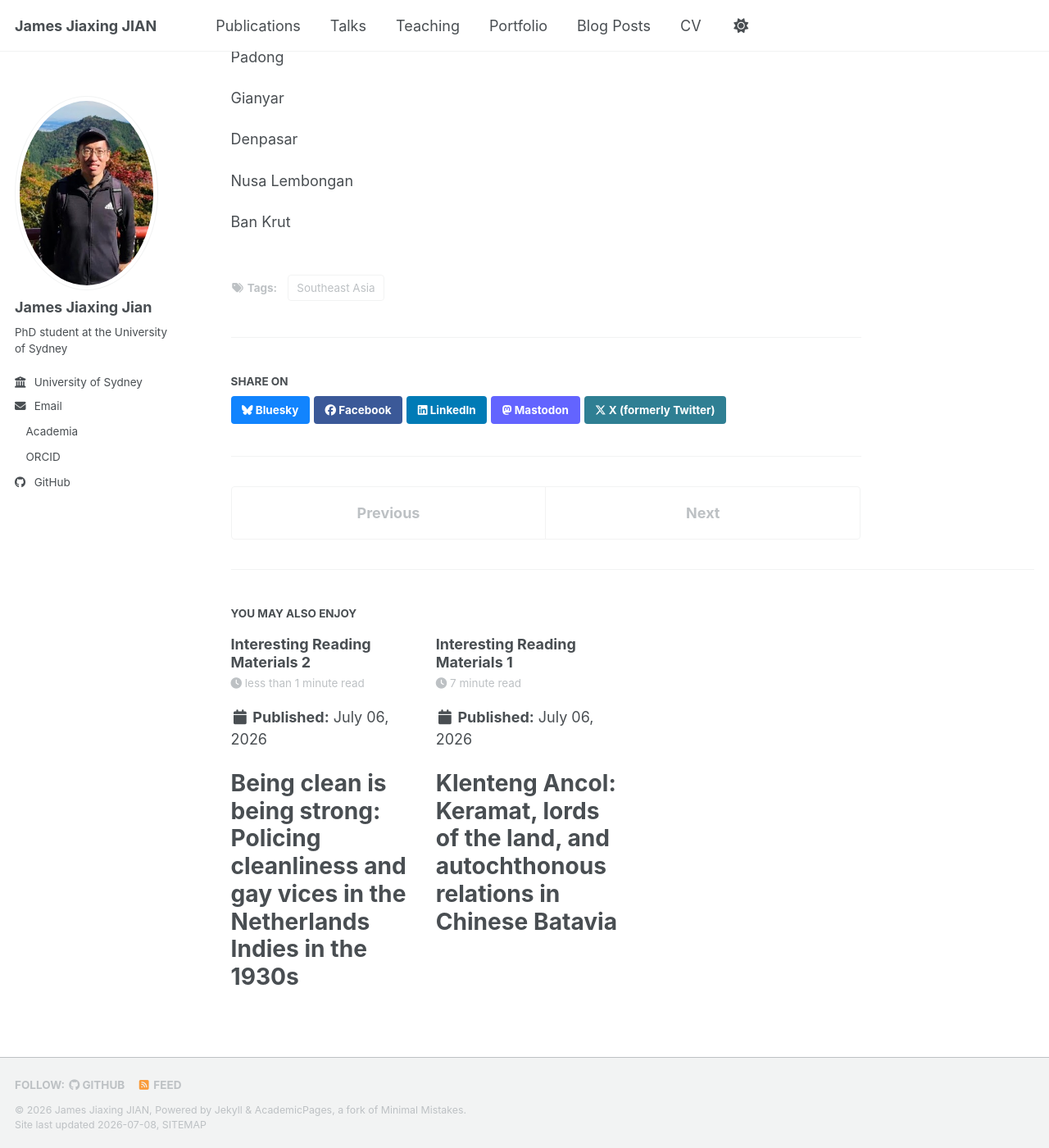
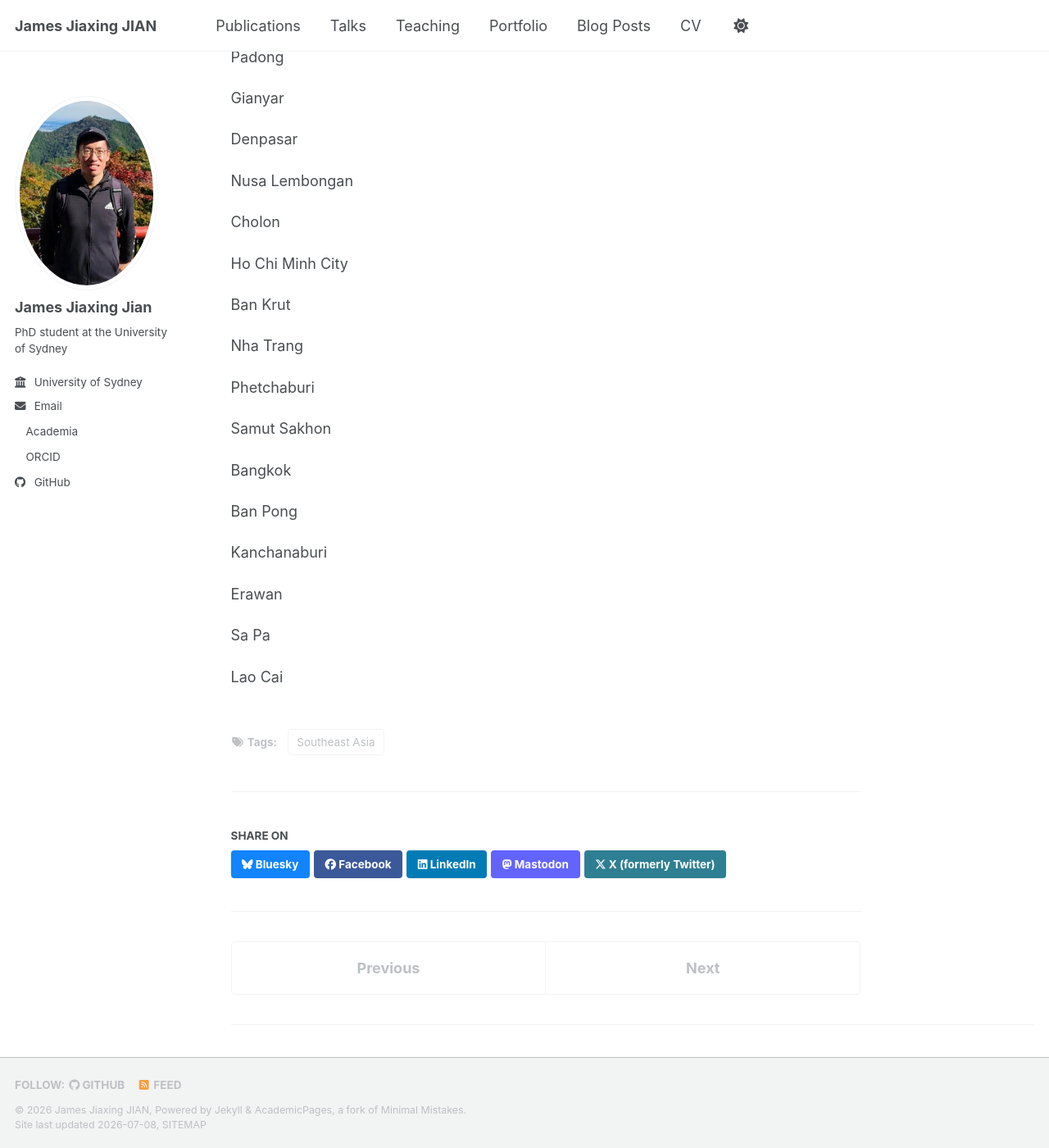
Before and after one commit to jamesjiaxingjian/jamesjiaxingjian.github.io, a Jekyll site: the page built from _posts/2026-07-08-SEA-places-visited.md, in a window 1280 px wide and 1400 px high, scrolled down 1981 px. Shown: the whole window at 82% size. Built offline with Jekyll 4.4.1, drawn with Linux system fonts in a browser that asks for light colours; a style sheet for code colours, icons or effects is not loaded.

Commit message:
Update 2026-07-08-SEA-places-visited.md

```diff
--- a/_posts/2026-07-08-SEA-places-visited.md
+++ b/_posts/2026-07-08-SEA-places-visited.md
@@ -86,4 +86,26 @@ Denpasar
 
 Nusa Lembongan
 
+Cholon
+
+Ho Chi Minh City
+
 Ban Krut
+
+Nha Trang
+
+Phetchaburi
+
+Samut Sakhon
+
+Bangkok
+
+Ban Pong
+
+Kanchanaburi
+
+Erawan
+
+Sa Pa
+
+Lao Cai
```
